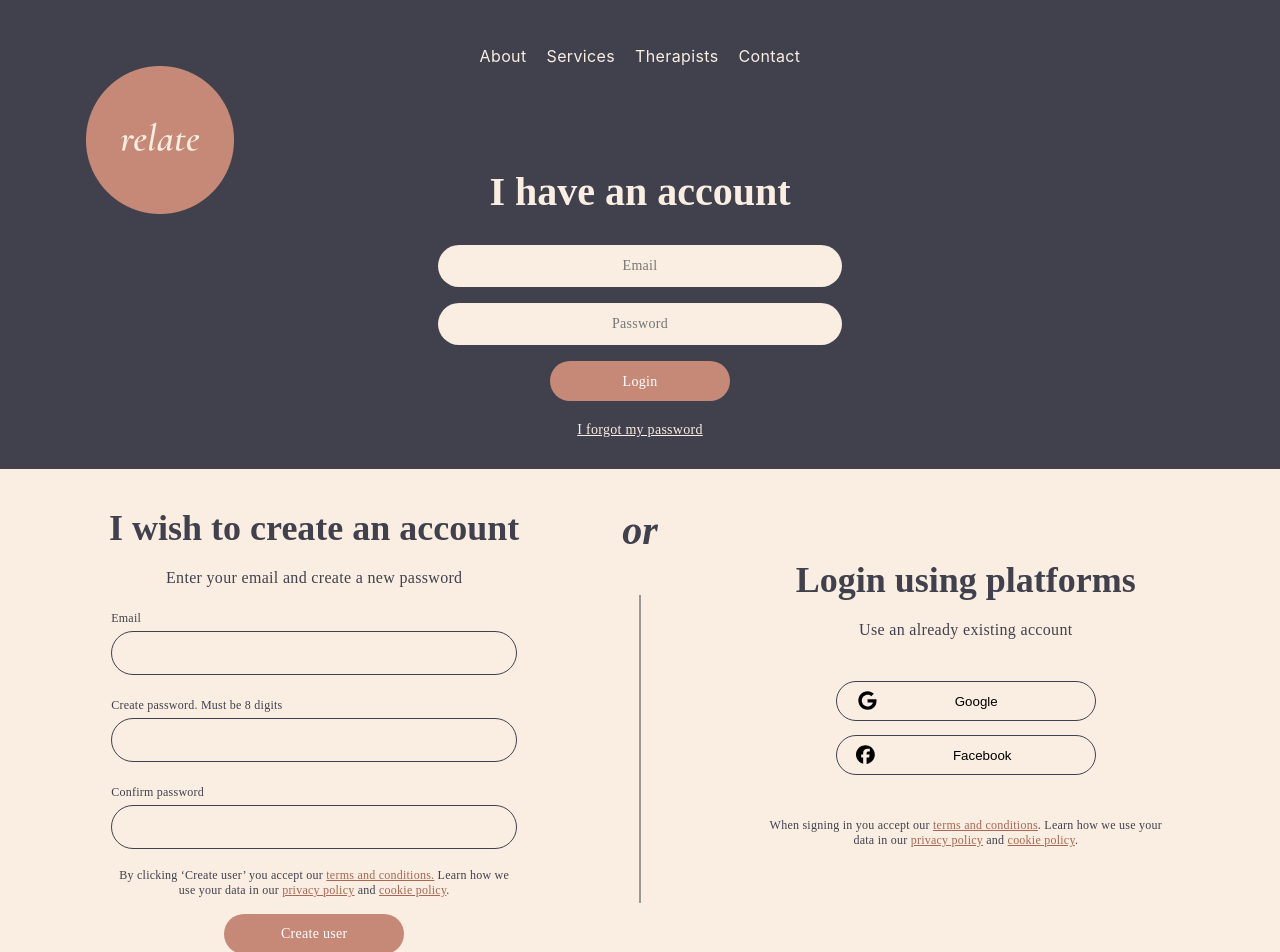
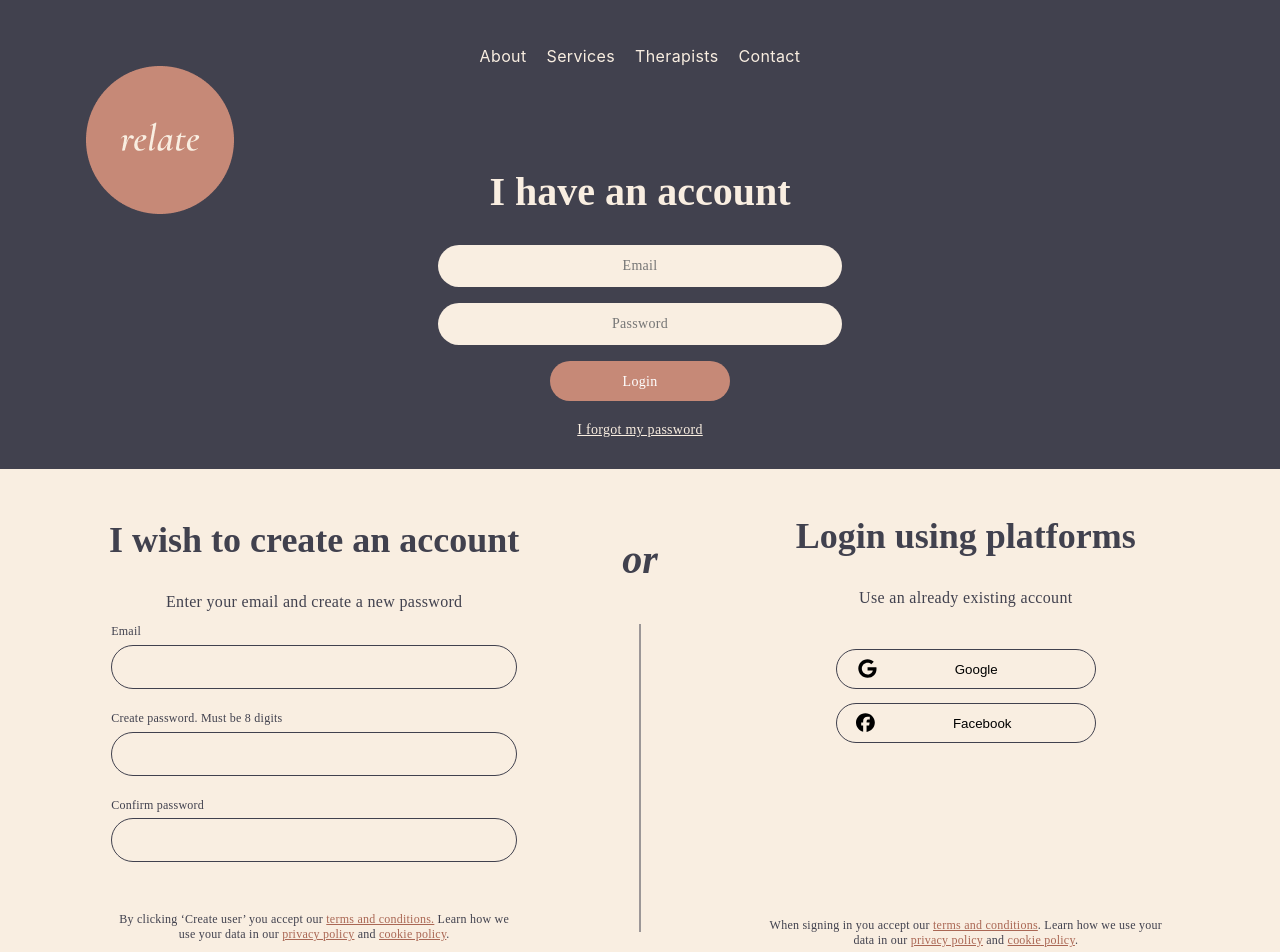
Before and after one commit to RelatemvpV2/Relate_V2, a React (Create React App) app: page / in a window 1280 px wide. Shown: the top 952 px of the page. Built offline with nearby package versions, Linux system fonts and the light colour scheme; no server answers.

Commit message:
RV-38 alignment fix

```diff
--- a/src/features/auth/login.css
+++ b/src/features/auth/login.css
@@ -1,16 +1,21 @@
-.email-signup {
+.login-container,.right-container {
+  height: 40%;
+}
+
+.email-signup,.social-login  {
+  display: grid;
+ grid-template-rows: 1fr 1fr auto 1fr;
+ height: max-content;
+ align-items: center;
+ justify-items: center;
+}
+
+/* .email-signup,.social-login  {
   display: flex;
   flex-direction: column;
   justify-content: center;
   align-items: center;
-}
-
-.social-login {
-  display: flex;
-  flex-direction: column;
-  justify-content: center;
-  align-items: center;
-}
+} */
 
 .social-icon {
   width: 18.831px;
@@ -87,11 +92,12 @@
 
 }
 
-.inputs-container {
+.inputscontainer {
   display: flex;
   justify-content: center;
   align-items: center;
   margin-bottom: 27px;
+  height:240px;
 }
 
 .dateinputbox {
@@ -204,6 +210,7 @@
 
 .socialsignup-buttoncontainer {
   margin-bottom: 37px;
+  height:240px;
 }
 
 
```
